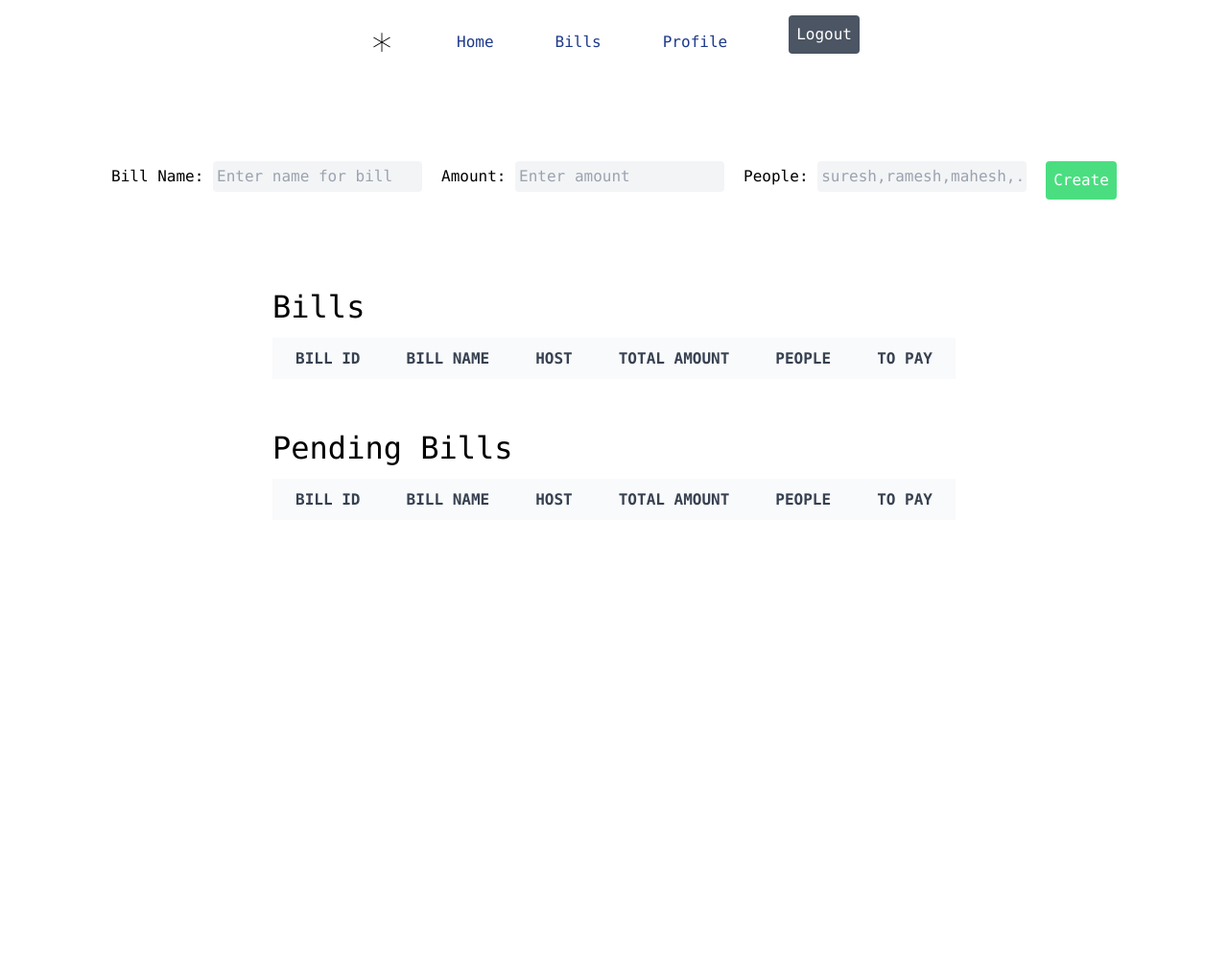
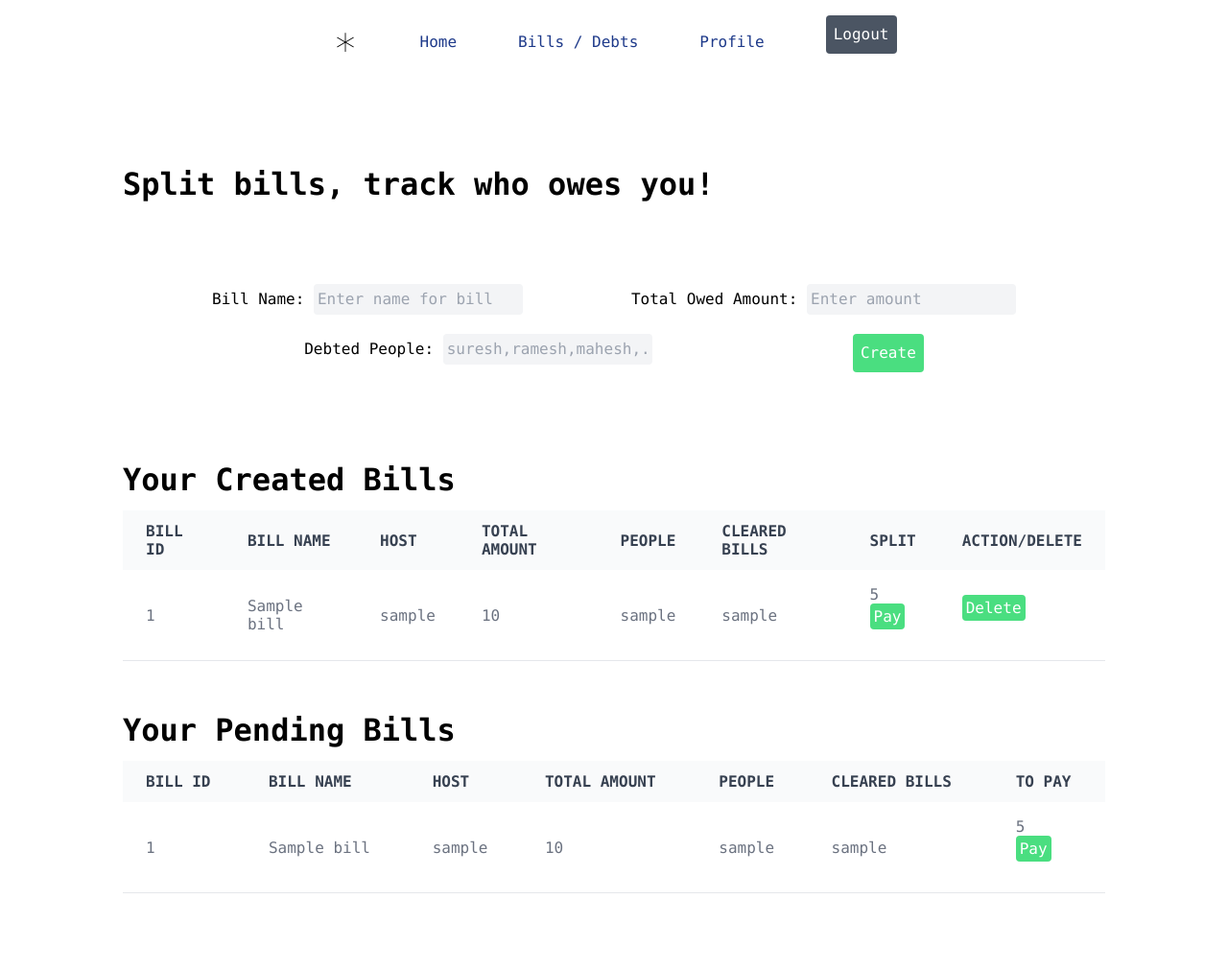
Before and after one commit to mozilla01/Finite, a Django app: page /bills in a window 1280 px wide. Shown: the whole page at 96% size. Before the commit the page ends 527 px from the top, so only its background shows below. Run offline with Django 5.2, Linux system fonts and the light colour scheme; a user stored in the database is signed in; tables that the repository leaves empty hold one stand-in row (values such as "Sample post"); lists and menus that the app fills with data are empty; parts of the project's set-up code (start-up, migrations or seed data) failed here and were passed over.

Commit message:
refactor: expense split seemingly complete

```diff
--- a/base/static/styles.css
+++ b/base/static/styles.css
@@ -753,26 +758,16 @@ video {
   margin-bottom: 0.5rem;
 }
 
+.my-20 {
+  margin-top: 5rem;
+  margin-bottom: 5rem;
+}
+
 .my-4 {
   margin-top: 1rem;
   margin-bottom: 1rem;
 }
 
-.my-10 {
-  margin-top: 2.5rem;
-  margin-bottom: 2.5rem;
-}
-
-.mx-10 {
-  margin-left: 2.5rem;
-  margin-right: 2.5rem;
-}
-
-.my-20 {
-  margin-top: 5rem;
-  margin-bottom: 5rem;
-}
-
 .mb-4 {
   margin-bottom: 1rem;
 }
@@ -944,6 +935,14 @@ video {
   max-width: 60vw;
 }
 
+.max-w-\[70vw\] {
+  max-width: 70vw;
+}
+
+.max-w-\[80vw\] {
+  max-width: 80vw;
+}
+
 .flex-shrink {
   flex-shrink: 1;
 }
@@ -2176,6 +2170,11 @@ video {
   padding-right: 1rem;
 }
 
+.px-6 {
+  padding-left: 1.5rem;
+  padding-right: 1.5rem;
+}
+
 .py-10 {
   padding-top: 2.5rem;
   padding-bottom: 2.5rem;
@@ -2186,6 +2185,11 @@ video {
   padding-bottom: 0.5rem;
 }
 
+.py-3 {
+  padding-top: 0.75rem;
+  padding-bottom: 0.75rem;
+}
+
 .py-4 {
   padding-top: 1rem;
   padding-bottom: 1rem;
@@ -2201,16 +2205,6 @@ video {
   padding-bottom: 2rem;
 }
 
-.px-6 {
-  padding-left: 1.5rem;
-  padding-right: 1.5rem;
-}
-
-.py-3 {
-  padding-top: 0.75rem;
-  padding-bottom: 0.75rem;
-}
-
 .text-left {
   text-align: left;
 }
@@ -2280,42 +2274,24 @@ video {
   font-size: 2vh;
 }
 
+.text-\[4vh\] {
+  font-size: 4vh;
+}
+
 .text-\[5vh\] {
   font-size: 5vh;
 }
 
-.text-sm {
-  font-size: 0.875rem;
-  line-height: 1.25rem;
-}
-
-.text-xs {
-  font-size: 0.75rem;
-  line-height: 1rem;
-}
-
 .text-\[3vh\] {
   font-size: 3vh;
 }
 
-.text-\[4vh\] {
-  font-size: 4vh;
-}
-
-.text-\[1vh\] {
-  font-size: 1vh;
-}
-
 .font-bold {
   font-weight: 700;
 }
 
 .font-semibold {
   font-weight: 600;
-}
-
-.font-medium {
-  font-weight: 500;
 }
 
 .uppercase {
--- a/base/templates/bills.html
+++ b/base/templates/bills.html
@@ -7,7 +7,9 @@
 <body class="font-mono">
 {% include 'navbar.html' %}
     <main>
-        <div class="grid place-items-center">
+        <div class="grid place-items-center my-20">
+            <div class="w-full max-w-[80vw]">
+            <p class="text-[4vh] font-bold">Split bills, track who owes you!</p>
         <form method="POST" class="my-20 flex flex-wrap justify-evenly gap-5 text-[2vh]" action="bills" class="p-6">
             {% csrf_token %}
             <div>
@@ -15,19 +17,20 @@
             <input class="p-1 rounded bg-gray-100" placeholder="Enter name for bill" type="text" name="bill_name" id="billName" />
             </div>
             <div>
-            <label>Amount:</label>
+            <label>Total Owed Amount:</label>
             <input class="p-1 rounded bg-gray-100" placeholder="Enter amount" type="number" name="amount" id="billAmount" />
             </div>
             <div>
-            <label>People:</label>
+            <label>Debted People:</label>
             <input class="p-1 rounded bg-gray-100" placeholder="suresh,ramesh,mahesh,..." type="input" name="people" id="billPeople" />
             </div>
             <input type="submit" class="rounded bg-green-400 p-2 text-white" value="Create" />
             </form>
+            </div>
 
-            <div id="tables" class="mx-10 md:px-0 flex flex-wrap gap-10 justify-evenly">
-            <div id="created-bills">
-            <p class="text-[4vh] py-2">Bills</p>
+            <div id="tables" class="mx-10 md:px-0 max-w-[80vw] flex flex-wrap gap-10 justify-evenly">
+            <div class="w-full overflow-auto" id="created-bills">
+            <p class="text-[4vh] py-2 font-bold">Your Created Bills</p>
                 <table class="w-full text-[2vh] text-left rtl:text-right text-gray-500">
                     <thead class="text-[2vh] text-gray-700 uppercase bg-gray-50">
                         <tr>
@@ -47,7 +50,13 @@
                                People
                             </th>
                             <th scope="col" class="px-6 py-3">
-                                To pay
+                               Cleared bills
+                            </th>
+                            <th scope="col" class="px-6 py-3">
+                                Split
+                            </th>
+                            <th scope="col" class="px-6 py-3">
+                                Action/Delete
                             </th>
                         </tr>
                     </thead>
@@ -70,6 +79,9 @@
                                 {% for person in bill.people.all %} {{person.username}} {% endfor %}
                             </td>
                             <td class="px-6 py-4">
+                                {% for person in bill.paid.all %} {{person.username}} {% endfor %}
+                            </td>
+                            <td class="px-6 py-4">
                                {{bill.to_pay}}
                                {% if user in bill.people.all %}
                                <form method="POST" action="{% url 'pay-bill' bill.id %}">
@@ -78,13 +90,19 @@
                                </form>
                                {% endif %}
                             </td>
+                            <td class="px-6 py-4">
+                               <form method="POST" action="{% url 'delete-bill' bill.id %}">
+                               {% csrf_token %}
+                               <input type="submit" value="Delete" class="rounded bg-green-400 p-1 text-white" />
+                               </form>
+                            </td>
                         </tr>
                         {% endfor %}
                     </tbody>
                 </table>
             </div>
-            <div id="pending-bills">
-                <p class="py-2 text-[4vh]">Pending Bills</p>
+            <div class="overflow-auto w-full" id="pending-bills">
+                <p class="py-2 text-[4vh] font-bold">Your Pending Bills</p>
                 <table class="w-full text-[2vh] text-left rtl:text-right text-gray-500">
                     <thead class="text-[2vh] text-gray-700 uppercase bg-gray-50">
                         <tr>
@@ -102,6 +120,9 @@
                             </th>
                             <th scope="col" class="px-6 py-3">
                                People
+                            </th>
+                            <th scope="col" class="px-6 py-3">
+                               Cleared bills
                             </th>
                             <th scope="col" class="px-6 py-3">
                                 To pay
@@ -127,6 +148,9 @@
                                 {% for person in bill.people.all %} {{person.username}} {% endfor %}
                             </td>
                             <td class="px-6 py-4">
+                                {% for person in bill.paid.all %} {{person.username}} {% endfor %}
+                            </td>
+                            <td class="px-6 py-4">
                                {{bill.to_pay}}
                                <form method="POST" action="{% url 'pay-bill' bill.id %}">
                                {% csrf_token %}
--- a/base/urls.py
+++ b/base/urls.py
@@ -9,6 +9,7 @@ urlpatterns = [
     path('logout', views.logout_user, name='logout'),
     path('bills', views.Bills.as_view(), name='bills'),
     path('pay-bill/<str:pk>', views.PayBill.as_view(), name='pay-bill'),
+    path('delete-bill/<str:pk>', views.DeleteBill.as_view(), name='delete-bill'),
     path('create-category', views.CreateCategory.as_view(), name='create-category'),
     path('add-source', views.AddSource.as_view(), name='add-source'),
     path('add-transaction', views.AddTransaction.as_view(), name='add-transaction'),
--- a/base/views.py
+++ b/base/views.py
@@ -11,7 +11,7 @@ from django.contrib.auth.decorators import login_required
 from django.contrib.auth import get_user_model
 from datetime import datetime
 from django.db.models import Sum
-from .utils import send_alert_mail
+from .utils import send_alert_mail, delete_transaction
 import pandas as pd
 import plotly.express as px
 import plotly.graph_objects as go
@@ -106,14 +106,14 @@ def index(request):
 
 class Bills(View):
     def get(self, request):
-        created_bills = Bill.objects.filter(host=request.user, paid=False)
-        pending_bills = Bill.objects.filter(people=request.user, paid=False)
+        created_bills = Bill.objects.filter(host=request.user)
+        pending_bills = Bill.objects.filter(people=request.user)
         for bill in pending_bills:
             if request.user in bill.people.all():
-                bill.to_pay = bill.amount / bill.people.count()
+                bill.to_pay = int(bill.amount / (bill.people.count() + bill.paid.count()))
 
         for bill in created_bills:
-            bill.to_pay = bill.amount / bill.people.count()
+            bill.to_pay = int(bill.amount / (bill.people.count() + bill.paid.count()))
 
         context = {
             'created_bills': created_bills,
@@ -124,9 +124,14 @@ class Bills(View):
     def post(self, request):
         data = request.POST
         bill = Bill.objects.create(host=request.user, bill_name=data['bill_name'], amount=data['amount'])
-        for person in data['people'].strip().split(','):
+        people_list = data['people'].strip().split(',')
+        email_list = []
+        owed = int(bill.amount) / (len(people_list))
+        for person in people_list:
             if person:
                 bill.people.add(User.objects.get(username=person))
+                email_list.append(User.objects.get(username=person).email)
+        send_alert_mail(subject='Bill added', content=f'You have been added to bill {bill.bill_name}. You owe {int(owed)} to {request.user.username}.', recipients=email_list)
         bill.save()
         return redirect('bills')
 
@@ -134,10 +139,32 @@ class Bills(View):
 class PayBill(View):
     def post(self, request, pk):
         bill = Bill.objects.get(id=pk)
-        amount = bill.amount / bill.people.count()
+        user = User.objects.get(id=request.user.id)
+        host = User.objects.get(id=bill.host.id)
+        amount = int(bill.amount / (bill.people.count()+bill.paid.count()))
         bill.people.remove(request.user)
+        bill.paid.add(request.user)
         bill.save()
-        Transaction.objects.create(user=request.user, type='E', amount=amount, description=f'Paid for {bill.bill_name}', category=Category.objects.get(name='bills', user=request.user), source=None).save()
+        Transaction.objects.create(user=request.user, type='E', amount=amount, bill=bill, description=f'Paid for {bill.bill_name}', category=Category.objects.get(name='bills', user=request.user), source=None).save()
+        Transaction.objects.create(user=bill.host, type='I', amount=amount, bill=bill, description=f'{request.user.username}\'s split for {bill.bill_name}', category=None, source=Source.objects.get(name='split', user=request.user)).save()
+        send_alert_mail(subject='Split paid', content=f'{request.user.username} has paid {amount} for bill {bill.bill_name}', recipients=[bill.host.email])
+        user.balance -= amount
+        host.balance += amount
+        user.save()
+        host.save()
+        return redirect('bills')
+
+
+class DeleteBill(View):
+    def post(self, request, pk):
+        bill = Bill.objects.get(id=pk)
+        email_list = []
+        for person in bill.paid.all():
+            delete_transaction(Transaction.objects.get(user=person, bill=bill).id)
+            delete_transaction(Transaction.objects.get(user=bill.host, bill=bill).id)
+            email_list.append(person.email)
+        send_alert_mail(subject='Bill deleted', content=f'{request.user.username} has deleted Bill {bill.bill_name}. Amount has been refunded to your wallet.', recipients=email_list)
+        bill.delete()
         return redirect('bills')
 
 
@@ -167,6 +194,7 @@ def signup(request):
             user.save()
 
             Category.objects.create(user=user, name='bills').save()
+            Source.objects.create(user=user, name='split').save()
             return redirect('index')
         except:
             return render(request, 'signup.html', {'error': 'Username already exists'})
@@ -253,8 +281,7 @@ class AddTransaction(APIView):
             </tr>
             '''
             if send:
-                # send_mail(subject='Balance alert', from_email=settings.DEFAULT_FROM_EMAIL, message='Your balance is negative', recipient_list=[user.email], fail_silently=False)
-                send_alert_mail('Balance alert', 'Your balance is negative. This email is simply an alert.', user.email)
+                send_alert_mail('Balance alert', 'Your balance is negative. This email is simply an alert.', [user.email])
             return Response(data=html, status=201)
         else:
             return Response(serializer.errors, status=400)
@@ -286,11 +313,7 @@ class DeleteTransaction(View):
 
     def post(self, request):
         id = request.POST['id']
-        transaction = Transaction.objects.get(id=id)
-        user = User.objects.get(id=request.user.id)
-        user.balance += 0 - transaction.amount if transaction.type == 'I' else transaction.amount
-        user.save()
-        transaction.delete()
+        delete_transaction(id)
         return redirect('index')
 
 
--- a/partials/navbar.html
+++ b/partials/navbar.html
@@ -9,7 +9,7 @@
             <a href="/" class="hover:underline text-blue-900">Home</a>
         </li>
         <li>
-            <a href="/bills" class="hover:underline text-blue-900">Bills</a>
+            <a href="/bills" class="hover:underline text-blue-900">Bills / Debts</a>
         </li>
         <li>
             <a href="{% url 'profile' %}" class="hover:underline text-blue-900">Profile</a>
```
Also changed, not shown: other parts of base/static/styles.css (+28 -67 lines), base/models.py (+10 -8 lines), base/utils.py (+19 -5 lines).
